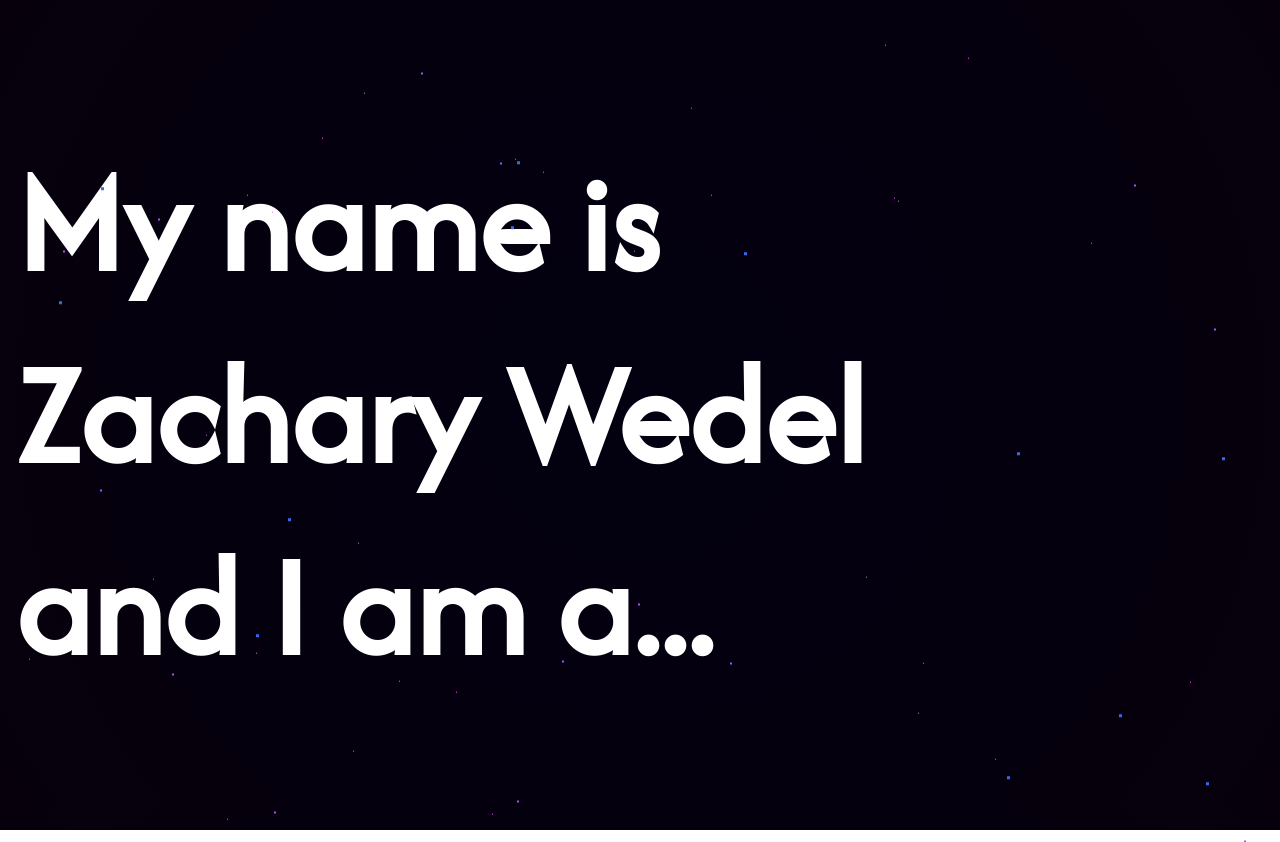
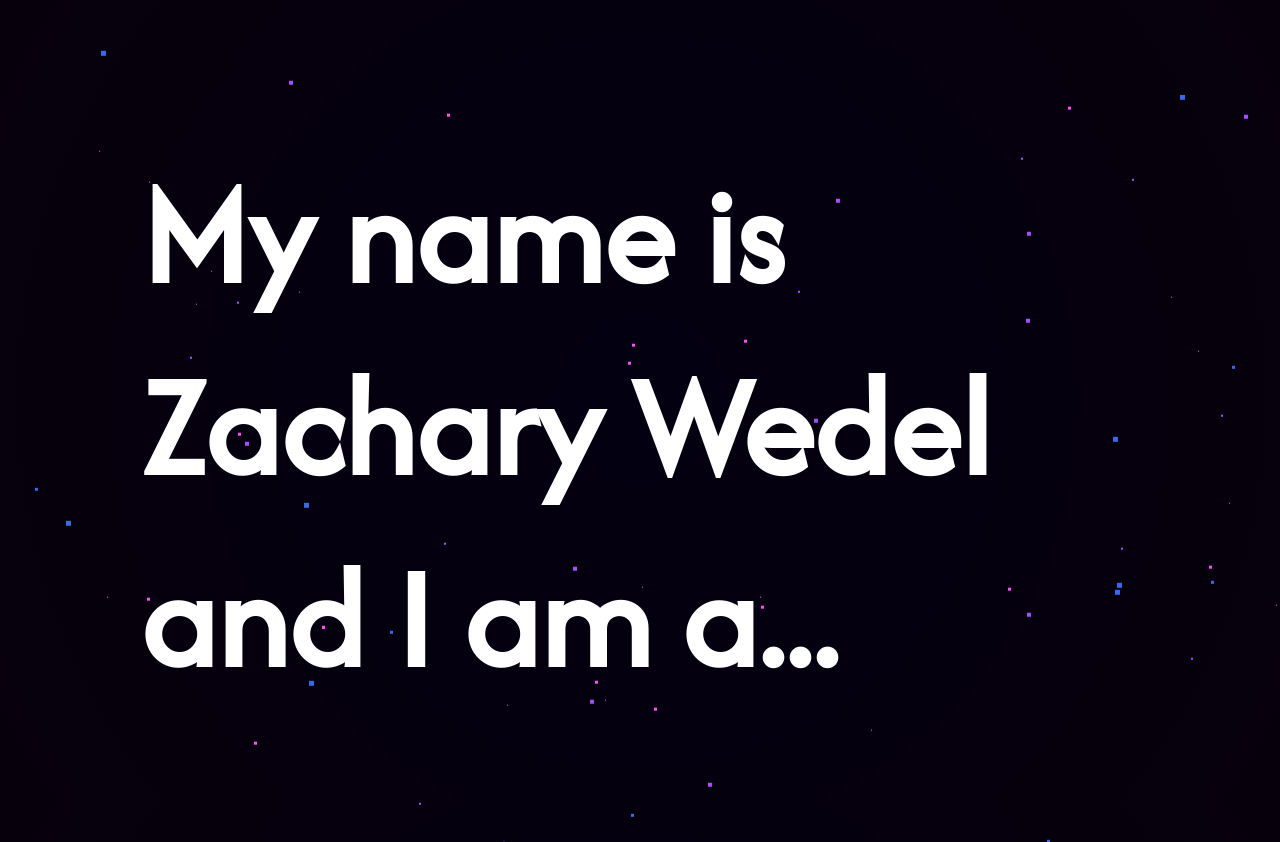
Before and after one commit to zaccmagicdev/personal_portfolio, a React (Create React App) app: page / in a window 1280 px wide. Built offline with nearby package versions, Linux system fonts and the light colour scheme.

Commit message:
FIX: Patched annoying star rendering bug that messed up page height

```diff
--- a/src/components/App/App.js
+++ b/src/components/App/App.js
@@ -1,17 +1,20 @@
-import './App.scss';
+import "./App.scss";
 
 function App() {
   return (
-    <div className="App">
+    <>
+      <div className="stars stars1" />
+      <div className="stars stars2" />
+      <div className="stars stars3" />
 
-      <div className='stars stars1' />
-      <div className='stars stars2' />
-      <div className='stars stars3' />
-
-      <section className='app__section'>
-        <h1 className='app__main-text'>My name is Zachary Wedel and I am a...</h1>
-      </section>
-    </div>
+      <div className="App">
+        <section className="app__section">
+          <h1 className="app__main-text">
+            My name is Zachary Wedel and I am a...
+          </h1>
+        </section>
+      </div>
+    </>
   );
 }
 
--- a/src/components/App/App.scss
+++ b/src/components/App/App.scss
@@ -29,6 +29,8 @@ body {
   background-attachment: fixed;
   font-family: 'Afacad Flux', Arial, Helvetica;
   color: white;
+  height: fit-content;
+  overflow: hidden;
 }
 
 .App {
@@ -40,11 +42,13 @@ body {
   align-items: center;
   z-index: 999;
   height: 100vh;
+  display: flex;
+  margin: auto;
 }
 
 .stars{
-  position: absolute;
   z-index: 2;
+  border: 1px solid red;
 }
 
 .stars1 {
@@ -52,7 +56,7 @@ body {
   height: 1px;
   background: transparent;
   box-shadow: $shadows-small;
-  animation: starMove 110s linear infinite;
+  animation: starMove 125s linear infinite;
 
   &:after {
     content: " ";
@@ -70,7 +74,7 @@ body {
   height: 2px;
   background: transparent;
   box-shadow: $shadows-medium;
-  animation: starMove 160s linear infinite;
+  animation: starMove 155s linear infinite;
 
   &:after {
     content: " ";
@@ -88,7 +92,7 @@ body {
   height: 3px;
   background: transparent;
   box-shadow: $shadows-big;
-  animation: starMove 210s linear infinite;
+  animation: starMove 200s linear infinite;
 
   &:after {
     content: " ";
```
